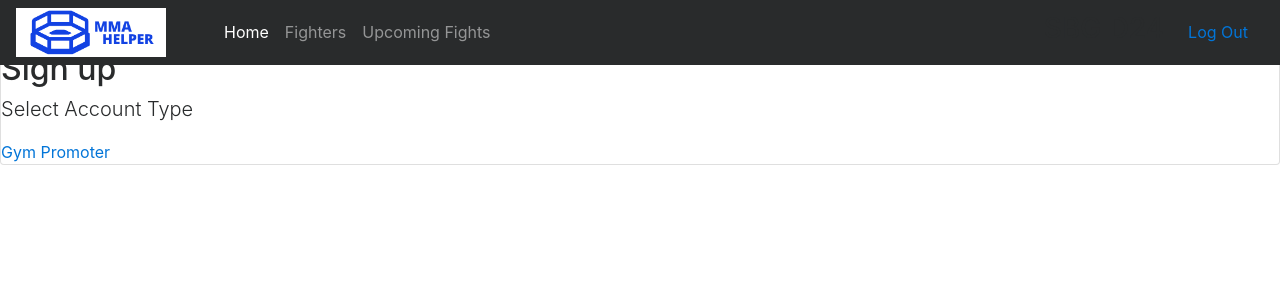
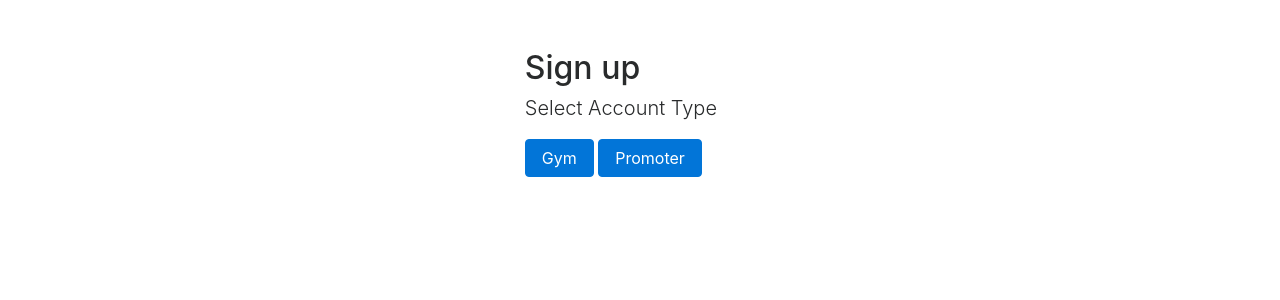
Before and after one commit to kalumot/4th-Year-Project, a Django app: page /accounts/signup/ in a window 1280 px wide. Shown: the top 300 px of the page. Run offline with Django 3.2, Linux system fonts and the light colour scheme; some libraries are stand-ins or nearby versions.

Commit message:
Add files via upload

```diff
--- a/static/nav.css
+++ b/static/nav.css
@@ -1,4 +1,3 @@
-<%@page contentType="text/css" %>
 /*
  * Base structure
  */
--- a/templates/base.html
+++ b/templates/base.html
@@ -44,8 +44,7 @@
                 </li>
             </ul>
             <form class="form-inline mt-2 mt-md-0">
-                <h3 class="mr-sm-2">SBG D24</h3>
-                <a class="nav-link" href="#">Log Out</a>
+                <a class="nav-link" href="{% url 'login' %}">Log Out</a>
             </form>
         </div>
     </nav>
--- a/templates/promotion_base.html
+++ b/templates/promotion_base.html
@@ -29,7 +29,7 @@
             <span class="navbar-toggler-icon"></span>
         </button>
 
-        <img src="{% static "mmahelperlogo.png" %}" style=" width: 110px;"alt="Logo">
+        <img src="{% static "mmahelperlogo.png" %}" alt="Logo">
 
         <div class="collapse navbar-collapse" id="navbarsExampleDefault">
             <ul class="navbar-nav mr-auto">
@@ -41,7 +41,7 @@
                 </li>
             </ul>
             <form class="form-inline mt-2 mt-md-0">
-                <a class="nav-link" href="#">Log Out</a>
+                <a class="nav-link" href="{% url 'login' %}">Log Out</a>
             </form>
         </div>
     </nav>
--- a/templates/registration/signup.html
+++ b/templates/registration/signup.html
@@ -1,9 +1,25 @@
-{% extends 'base.html' %}
+
 {% load static %}
+<head>
 
-{% block content %}
+    <meta charset="utf-8">
+    <meta name="viewport" content="width=device-width, initial-scale=1, shrink-to-fit=no">
+    <meta name="description" content="NavBar for Gym">
+    <meta name="author" content="Kalum">
+
+    <title>AMMA Manager</title>
+
+    <!-- Bootstrap core CSS -->
+    <link href="{% static "bootstrap.min.css" %}" rel="stylesheet">
+
+    <!-- Custom styles for this template -->
+    <link href="{% static "nav.css" %}" rel="stylesheet">
+
+</head>
+
+<div style="padding-left: 41%;">
 <h2>Sign up</h2>
 <p class="lead">Select Account Type</p>
-<a href="{% url 'gym_signup' %}" role="button">Gym</a>
-<a href="{% url 'promotion_signup' %}" role="button">Promoter</a>
-{% endblock %}
+<a href="{% url 'gym_signup' %}" class="btn btn-primary" role="button">Gym</a>
+<a href="{% url 'promotion_signup' %}" class="btn btn-primary" role="button">Promoter</a>
+    </div>
```
Also changed, not shown: templates/registration/login.html (+18 -3 lines), templates/registration/signup_form.html (+15 -3 lines), templates/404.html (line endings or trailing spaces), templates/500.html (line endings or trailing spaces).
